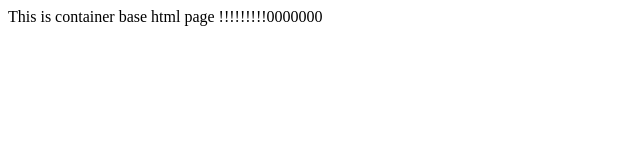
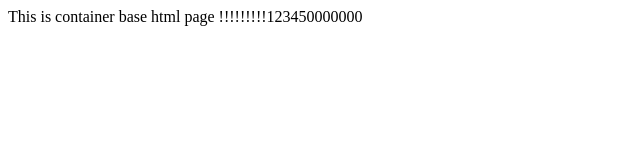
Before and after one commit to kumardharamoni/jenkins, a plain HTML site: page index.html in a window 1280 px wide. Shown: the full height of the page, 0-640 px from the left. Drawn offline with Linux system fonts and the light colour scheme.

Commit message:
Update index.html

```diff
--- a/index.html
+++ b/index.html
@@ -1 +1 @@
-</h1> This is container base html page !!!!!!!!!0000000 <h2/>
+</h1> This is container base html page !!!!!!!!!123450000000 <h2/>
```
